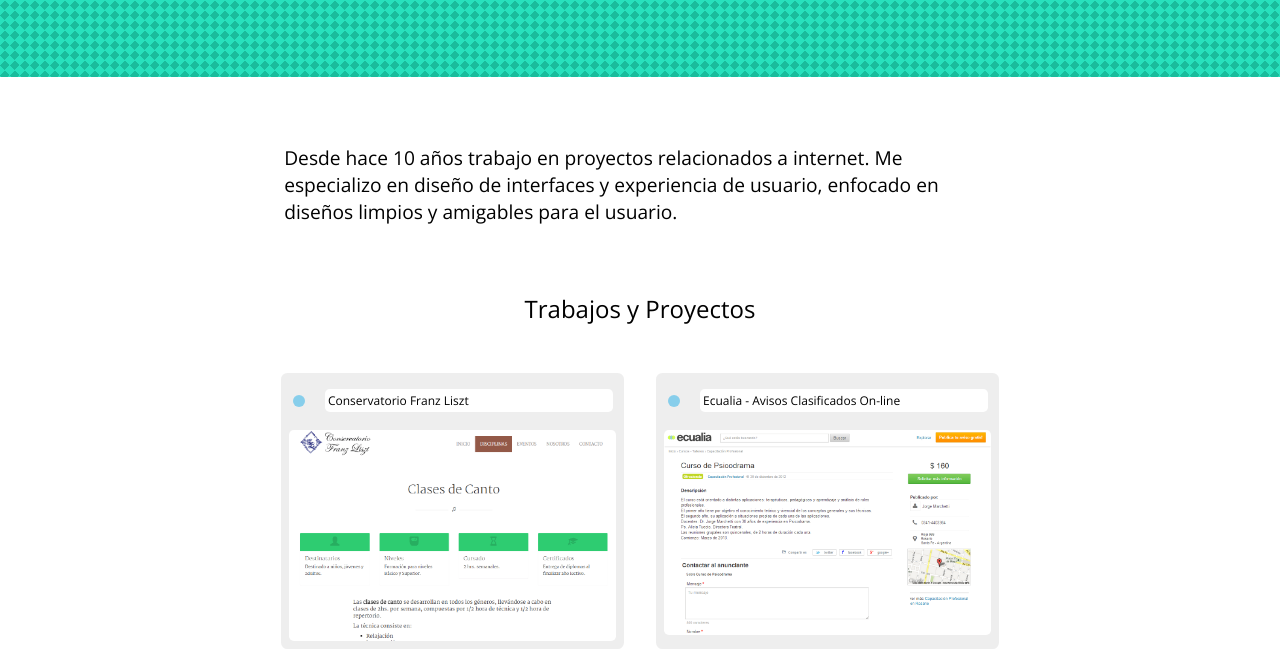
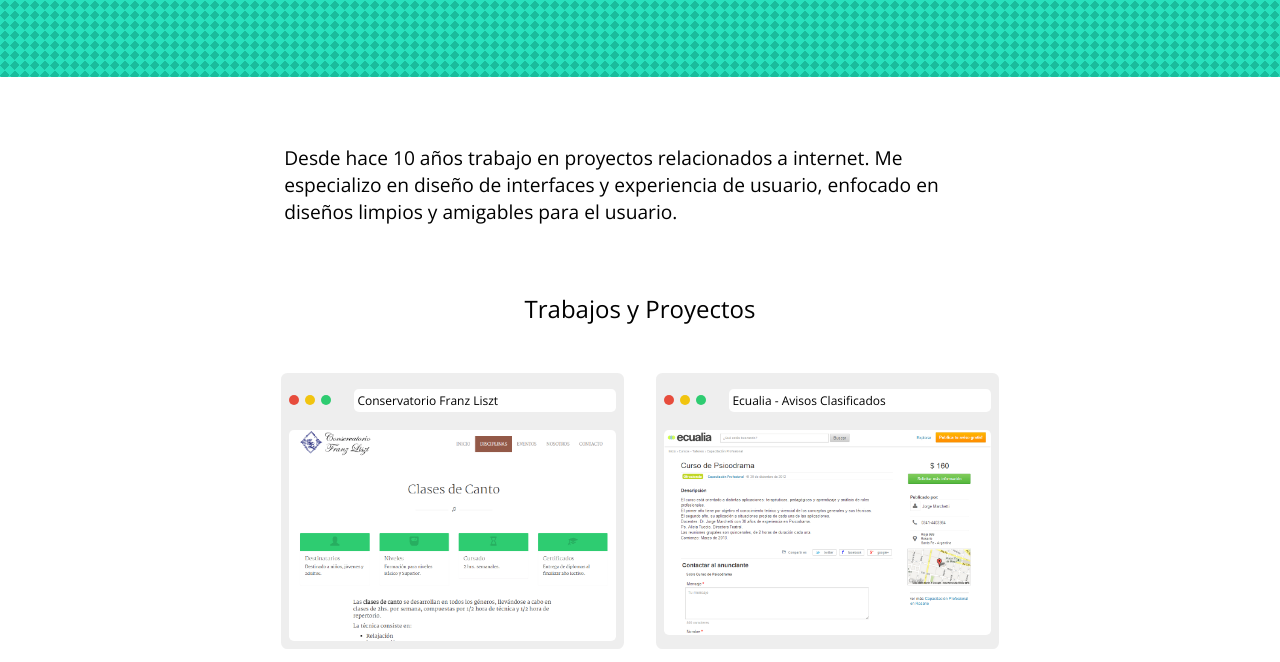
Before and after one commit to juanibrex/portfolio, a plain HTML site: page index.html in a window 1280 px wide. Shown: the part 290-952 px from the top of the page. Drawn offline with nearby package versions, Linux system fonts and the light colour scheme.

Commit message:
Se agregaron los 3 iconos a las ventanas de la galeria de trabajos

```diff
--- a/css/style.scss
+++ b/css/style.scss
@@ -159,13 +159,15 @@ body{
 
 		&:before{
 			content:"";
-			width: 12px;
-			height: 12px;
-			background-color: #87CEEB;
+			width: 10px;
+			height: 10px;
+			background-color: #e74c3c; //#87CEEB;
 			border-radius: 50%;
 			top: .35em;
-			left: .25em;
+			left: 0;
 			position: absolute;
+			box-shadow: 1em 0 #f1c40f,
+						2em 0 #2ecc71,
 		}
 
 		// &:after{
@@ -186,9 +188,9 @@ body{
 		background-color: #fff;
 		padding: .25em;
 		margin-bottom: 1.5em;
-		margin-left: 11%;
+		margin-left: 20%;
 		border-radius: .4em;
-		width: 88%;
+		width: 80%;
 		// text-align: right;
 		// display: inline;
 		// position: relative;
--- a/index.html
+++ b/index.html
@@ -35,7 +35,7 @@
 				</li>
 				<li class="work__item">
 					<a href="http://www.ecualia.com.ar/" target="_blank">
-						<h3>Ecualia - Avisos Clasificados On-line</h3>
+						<h3>Ecualia - Avisos Clasificados</h3>
 						<img src="img/ecualia.png" alt="">
 					</a>
 				</li>
@@ -66,7 +66,7 @@
 					    <button type="submit">enviar</button>
 					</form>
 				</div>
-				<p class="contact__item">No dudes en contactarte conmigo. Puedes escribirme mediente el formulario de contacto o bien, puedes encontrarme en <a href="https://twitter.com/JuaniBrex" target="_blank">twitter</a> y <a href="https://www.linkedin.com/in/juanbrex" target="_blank">Linkedin</a>.</p>
+				<p class="contact__item">No dudes en contactarte conmigo. Puedes escribirme a travéz del formulario de contacto o bien, puedes encontrarme en <a href="https://twitter.com/JuaniBrex" target="_blank">twitter</a> o <a href="https://www.linkedin.com/in/juanbrex" target="_blank">Linkedin</a>.</p>
 			</div>
 		</div>
 	</section>
```
Also changed, not shown: css/style.css.
